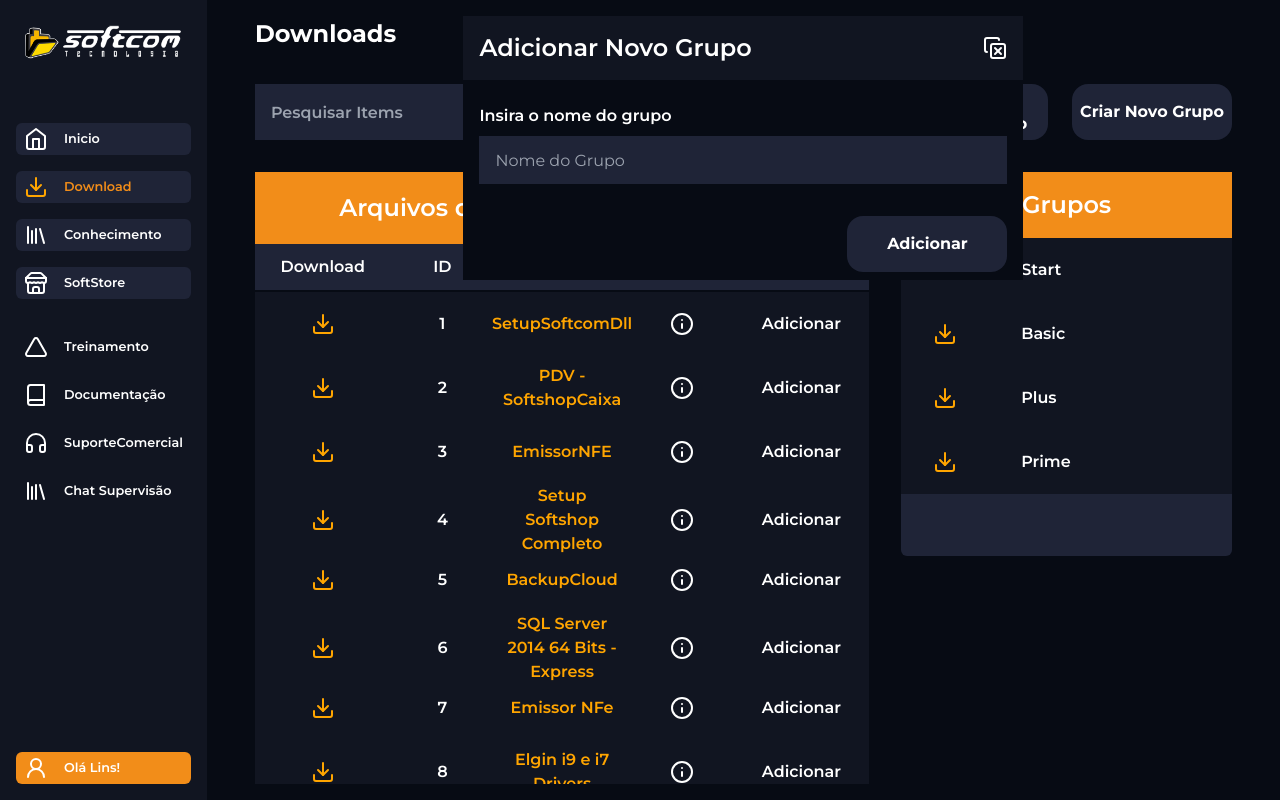
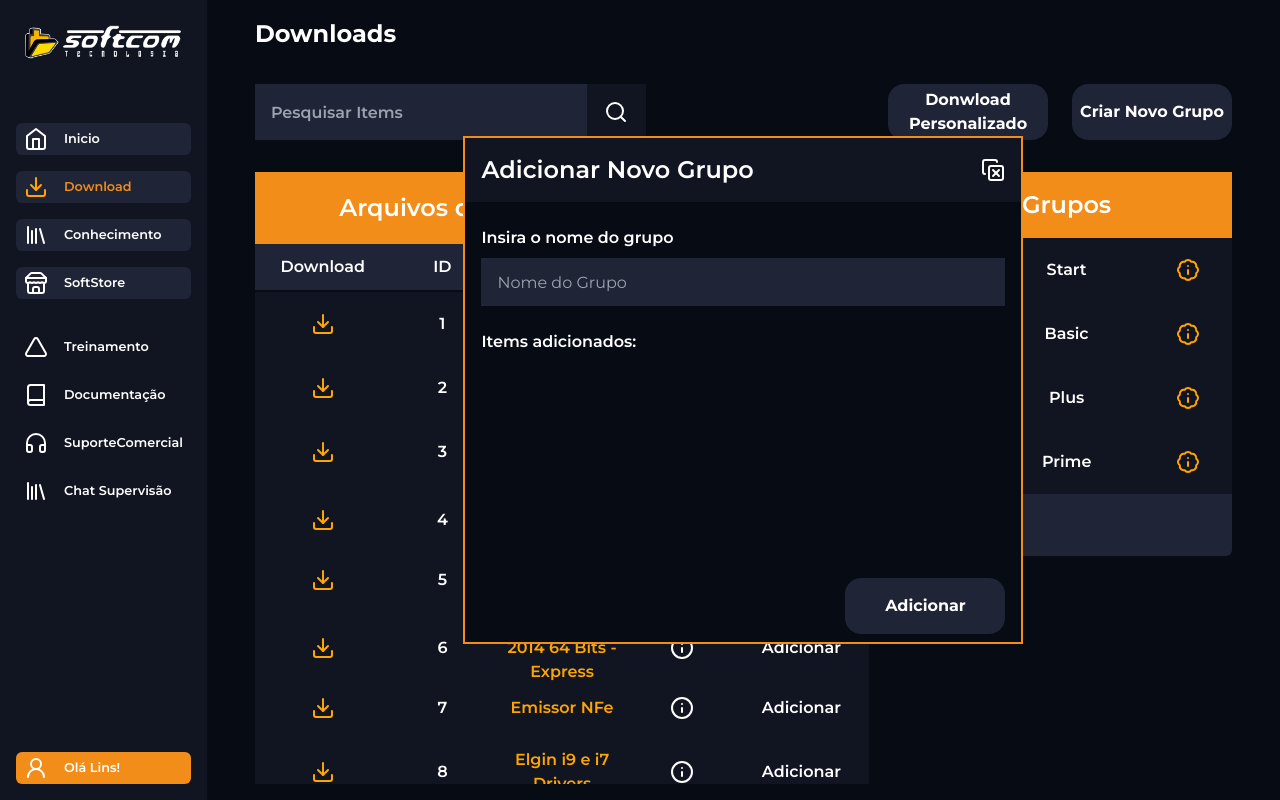
Before and after one commit to Strifexss/HelpToolsRemake, a Next.js app: page /paginas/Downloads in a window 1280 px wide. Both pictures are taken after a click on the button "Criar Novo Grupo". Built offline with nearby package versions, Linux system fonts and the light colour scheme.

Commit message:
Downloas GruposPersonalizos

```diff
--- /dev/null
+++ b/src/app/Models/IDownloadGrupos.tsx
@@ -0,0 +1,4 @@
+export default interface IDonwloadGrupos {
+ nome: string,
+ Downloads: string[]
+}
--- a/src/app/paginas/components/Donwloads/GruposArea.tsx
+++ b/src/app/paginas/components/Donwloads/GruposArea.tsx
@@ -1,6 +1,19 @@
+import IDonwloadGrupos from "@/app/Models/IDownloadGrupos"
 import GruposItems from "./GruposItems"
+import { SetStateAction, useState } from "react"
+import { ItemsGrupos } from "./ItemsGrupos/ItemsGrupos"
 
-export default function Grupos() {
+interface Props {
+    Items: IDonwloadGrupos[] | [],
+    setItems: React.Dispatch<SetStateAction<IDonwloadGrupos[] | []>>,
+    setInfosModalItemsGrupos: React.Dispatch<SetStateAction<IDonwloadGrupos>>,
+    OpenItemsGrupos: React.Dispatch<SetStateAction<boolean>>,
+}
+
+export default function Grupos(Props:Props) {
+
+
+
     return(
         <section className="w-full md:w-[35%] h-[50%] flex flex-col">
             <section className="w-full h-full bg-padraoCinzaSC flex flex-col scrollbar-hide rounded-md">
@@ -10,10 +23,13 @@
                     </h1>
                 </div>
                 <section className="w-full h-full flex flex-col">
-                    <GruposItems conteudo="Start"/>
-                    <GruposItems conteudo="Basic"/>
-                    <GruposItems conteudo="Plus"/>
-                    <GruposItems conteudo="Prime"/>
+                    {
+                        Props.Items.map(x => {
+                            return(
+                                <GruposItems setInfosModalItemsGrupos={Props.setInfosModalItemsGrupos} OpenItemsGrupos={Props.OpenItemsGrupos} key={x.nome} Conteudo={x}/>
+                            )
+                        })
+                    }
                 </section>
             </section>
         </section>
--- a/src/app/paginas/components/Donwloads/GruposItems.tsx
+++ b/src/app/paginas/components/Donwloads/GruposItems.tsx
@@ -1,19 +1,35 @@
+import IDonwloadGrupos from "@/app/Models/IDownloadGrupos"
 import { Download } from "lucide-react"
+import { SetStateAction } from "react"
+import {BadgeInfo} from "lucide-react"
 
 interface Props {
-    conteudo: string
+    Conteudo: IDonwloadGrupos,
+    OpenItemsGrupos: React.Dispatch<SetStateAction<boolean>>,
+    setInfosModalItemsGrupos: React.Dispatch<SetStateAction<IDonwloadGrupos>>,
 }
 
-export default function GruposItems({conteudo}:Props) {
+export default function GruposItems(Props:Props) {
+
+    function HandleInfoModal() {
+        Props.setInfosModalItemsGrupos(Props.Conteudo)
+        Props.OpenItemsGrupos(true)
+    }
+
     return(
-        <div className="w-full h-[4rem] bg-padraoCinzaC hover:bg-padraoCinzaE flex flex-row gap-16 justify-start px-8 cursor-pointer">
-            <div className="h-full flex justify-center items-center">
-                <Download color="orange"/>
+        <div className="w-full h-[4rem] bg-padraoCinzaC hover:bg-padraoCinzaE flex flex-row gap-16 justify-between px-8 cursor-pointer">
+            <div className="flex justify-center items-center h-full">
+                <Download onClick={() => window.alert(`Donwload ${Props.Conteudo.nome} iniciado`)}
+                color="orange"/>
             </div>
             <div className="h-full flex justify-center items-center">
                 <h1 className="text-[white] font-semibold">
-                    {conteudo}
+                    {Props.Conteudo.nome}
                 </h1>
+            </div>
+            <div className="flex justify-center items-center h-full">
+                <BadgeInfo onClick={() => HandleInfoModal()}
+                color="orange"/>
             </div>
         </div>
     )
--- /dev/null
+++ b/src/app/paginas/components/Donwloads/ItemsGrupos/ItemsGrupos.tsx
@@ -0,0 +1,20 @@
+import IDonwloadGrupos from "@/app/Models/IDownloadGrupos";
+
+export const ItemsGrupos:IDonwloadGrupos[] = [
+    {
+        nome: "Start",
+        Downloads: ["Softshop", "PDV", "Emissor"]
+    },
+    {
+        nome: "Basic",
+        Downloads: ["Softshop", "SQL", "PDV", "Emissor", "TEF"]
+    },
+    {
+        nome: "Plus",
+        Downloads: ["Softshop", "SQL", "PDV", "Emissor", "TEF", "BackupCloud"]
+    },
+    {
+        nome: "Prime",
+        Downloads: ["Softshop", "PDV", "SQL", "Emissor", "TEF", "BackupCloud", "Tá na Mão"]
+    },
+]
--- a/src/app/paginas/components/Donwloads/Main.tsx
+++ b/src/app/paginas/components/Donwloads/Main.tsx
@@ -1,7 +1,6 @@
 "use client"
 import SearchBar from "../SoftStore/SearchBar"
 import ButtonDownload from "./ButtonDownloads"
-import DownloadsItems from "./DownloadsItems"
 import DownloadArea from "./DownloadArea"
 import Grupos from "./GruposArea"
 import { useState, useEffect } from "react"
@@ -9,8 +8,11 @@
 import IDownloads from "@/app/Models/IDownloads"
 import ModalDownloadPersonalizado from "./Modals/ModalDownloadPersonalizado"
 import FetchDataDownloads from "@/app/hooks/useDownloadData"
-import useFilterDownload from "@/app/hooks/Download/useFIlterDownloadData"
 import AdicioarGrupo from "./Modals/AdicionarGrupo"
+import IDonwloadGrupos from "@/app/Models/IDownloadGrupos"
+import { ItemsGrupos } from "./ItemsGrupos/ItemsGrupos"
+import InfosGrupoModal from "./Modals/InfoGruposModal"
+
 export default function Main() {
 
     const [showInfoModal, setShowInfoModal] = useState(false)
@@ -18,11 +20,12 @@
     const [modalDataInfo, setModalDataInfo] = useState<IDownloads | null>(null)
     const [checkedItems, setCheckedItems] = useState<IDownloads[] | null>([])
     const [DownloadPersonalizadoModal, setDownloadPersonalizadoModal] = useState(false)
-
+    const [showInfoGrupoModal, setShowInfoGrupoModal] = useState(false)
 
     const [PrimaryData, setPrimaryData] = useState<IDownloads[] | null >(null)
     const [SecondaryData, setDataSecondary] = useState<IDownloads[] | null >(null)
-
+    const [ItemsDoGrupo, setItemsGrupos] = useState<IDonwloadGrupos[]>(ItemsGrupos)
+    const [modalItemGrupo, setModalItemsGruposInfos] = useState<IDonwloadGrupos>({nome: "Iniciar", Downloads: [""]})
 
     useEffect(() => {
         const fetchData = async () => {
@@ -61,7 +64,7 @@
             </section>
             <div className="w-full h-full flex flex-col md:flex-row gap-8">
                 <DownloadArea Data={SecondaryData} CheckedItemsArray={checkedItems} CheckedItems={setCheckedItems} ModalDataTransfer={setModalDataInfo} handleInfoModal={setShowInfoModal}/>
-                <Grupos/>
+                <Grupos setInfosModalItemsGrupos={setModalItemsGruposInfos} OpenItemsGrupos={setShowInfoGrupoModal} Items={ItemsDoGrupo} setItems={setItemsGrupos}/>
             </div>
             {   DownloadPersonalizadoModal &&
                 <ModalDownloadPersonalizado ClickCancelar={() => setDownloadPersonalizadoModal(false)} items={checkedItems}/>
@@ -70,7 +73,11 @@
                 <ModalsInfos ModalData={modalDataInfo} handleInfoModal={setShowInfoModal}/>
             }
             { showAdicionarGrupoModal &&
-                <AdicioarGrupo CloseModal={setShowAdicionarGrupoModal}/>
+                <AdicioarGrupo SetGrupo={setItemsGrupos} ItemsCheckados={checkedItems} CloseModal={setShowAdicionarGrupoModal}/>
+            }
+            {
+                showInfoGrupoModal &&
+                <InfosGrupoModal Grupos={ItemsDoGrupo} setGrupos={setItemsGrupos} Dados={modalItemGrupo} HandleCloseModal={setShowInfoGrupoModal}/>
             }
         </div>
     )
--- a/src/app/paginas/components/Donwloads/Modals/AdicionarGrupo.tsx
+++ b/src/app/paginas/components/Donwloads/Modals/AdicionarGrupo.tsx
@@ -1,18 +1,48 @@
-import { SetStateAction } from "react";
+import { SetStateAction, useState } from "react";
 import ButtonDownload from "../ButtonDownloads";
 import { CopyXIcon } from "lucide-react"
 import { motion } from "framer-motion"
+import IDownloads from "@/app/Models/IDownloads";
+import IDonwloadGrupos from "@/app/Models/IDownloadGrupos";
+
 interface Props {
-    CloseModal: React.Dispatch<SetStateAction<boolean>>
+    CloseModal: React.Dispatch<SetStateAction<boolean>>,
+    SetGrupo: React.Dispatch<SetStateAction<IDonwloadGrupos[]>>,
+    ItemsCheckados: IDownloads[] | null,
+
 }
 
+
+
 export default function AdicioarGrupo(Props: Props) {
+
+    const [nome, setNome] = useState<string>("")
+
+    function handleNome(event: React.ChangeEvent<HTMLInputElement>) {
+        console.log(event.target.value)
+        setNome(event.target.value)
+    }
+
+    function adicionar() {
+        const novosDownloads = Props.ItemsCheckados?.map(x => x.nome) || [""]
+
+        Props.SetGrupo(prevState =>
+            [...prevState, {
+                nome: nome,
+                Downloads: novosDownloads
+            }]
+        )
+        window.alert("Adicionado")
+    }
+
+
+
     return (
         <motion.div
             initial={{ opacity: 0, scale: 0.8, y: -50 }}
-            animate={{ opacity: 1, scale: 1, y: 0 }}
+            animate={{ opacity: 1, scale: 1, y: 120 }}
             transition={{duration: 0.2}}
-            className="w-full h-full md:w-[35rem] md:h-auto bg-padraoCinzaE absolute md:translate-y-44 flex flex-col">
+            className="w-full border-dourado border-2 h-full md:w-[35rem] md:h-auto bg-padraoCinzaE absolute md:translate-y-44 flex flex-col">
             <section className="w-full h-[4rem] bg-padraoCinzaC flex justify-between items-center px-4">
                 <h1 className="text-[white] text-2xl font-semibold">
                     Adicionar Novo Grupo
@@ -24,11 +54,27 @@
                 <label className="text-[white] font-semibold" htmlFor="GrupoAdd">
                     Insira o nome do grupo
                 </label>
-                <input type="text" placeholder="Nome do Grupo" id="GrupoAdd"
+                <input onChange={handleNome} type="text" placeholder="Nome do Grupo" id="GrupoAdd"
                     className="w-full h-[3rem] bg-padraoCinzaSC p-4 text-[white]" />
             </section>
+            <section className="px-4 w-full h-[15rem] flex flex-row flex-wrap justify-start items-start gap-2 overflow-y-scroll scrollbar-hide">
+                <section className="w-full flex justify-start items-center">
+                    <h1 className="text-[white] font-semibold">
+                        Items adicionados:
+                    </h1>
+                </section>
+                {
+                    Props.ItemsCheckados?.map(x => {
+                        return(
+                            <div key={x.nome} className="w-[49%] h-[3rem] bg-padraoCinzaSC text-[white] text-center font-semibold flex justify-center items-center">
+                                {x.nome}
+                            </div>
+                        )
+                    })
+                }
+            </section>
             <section className="w-full flex justify-end items-center px-4 py-2">
-                <ButtonDownload Conteudo="Adicionar" />
+                <ButtonDownload click={adicionar} Conteudo="Adicionar" />
             </section>
         </motion.div>
     )
--- /dev/null
+++ b/src/app/paginas/components/Donwloads/Modals/InfoGruposModal.tsx
@@ -0,0 +1,68 @@
+import IDonwloadGrupos from "@/app/Models/IDownloadGrupos"
+import {X, Trash2} from "lucide-react"
+import { SetStateAction, useState } from "react"
+
+interface Props {
+    HandleCloseModal: React.Dispatch<SetStateAction<boolean>>,
+    setGrupos: React.Dispatch<SetStateAction<IDonwloadGrupos[]>>,
+    Grupos: IDonwloadGrupos[],
+    Dados: IDonwloadGrupos
+}
+
+export default function InfosGrupoModal(Props: Props) {
+
+    const [handleExcluir, setHandleExcluir] = useState(false)
+
+    function Excluir() {
+        const novosGrupos = Props.Grupos.filter(x => x.nome !== Props.Dados.nome)
+        Props.setGrupos(novosGrupos)
+        setHandleExcluir(false)
+    }
+
+    return(
+        <div className="w-[20rem] h-[25rem] bg-padraoCinzaSC border-dourado border-2 absolute translate-y-40 flex flex-col gap-6 p-6 items-center">
+        <section className="w-full flex justify-between">
+            <h1 className="text-[white] font-semibold">
+                <h1>{Props.Dados.nome}</h1>
+            </h1>
+            <div className="flex gap-6">
+            <Trash2 className="cursor-pointer"
+                onClick={() => setHandleExcluir(true)}
+                color="white"/>
+            <X className="cursor-pointer"
+                color="white"
+                onClick={() => Props.HandleCloseModal(false)}/>
+            </div>
+        </section>
+        <section className="w-full h-full overflow-y-scroll scrollbar-hide flex flex-col gap-2">
+            {Props.Dados.Downloads.map(x => {
+                return(
+                    <div key={x} className="w-full h-[3rem] bg-padraoCinzaC flex p-2 items-center justify-center">
+                        <h1 className="text-[white] font-semibold text-center">
+                            {x}
+                        </h1>
+                    </div>
+                )
+            })}
+        </section>
+        {
+            handleExcluir &&
+        <div className="w-full h-full absolute bg-padraoCinzaSC -translate-y-6 flex flex-col justify-center items-center gap-6 p-6">
+            <h1 className="text-[white] font-semibold text-[1.2rem]">
+                Desja Excluir o Grupo?
+            </h1>
+            <section className="w-full flex gap-2">
+                <button onClick={() => setHandleExcluir(false)}
+                className="w-[50%] h-[2rem] bg-dourado text-[white] font-semibold">
+                    Não
+                </button>
+                <button onClick={() => {Excluir(), Props.HandleCloseModal(true)}}
+                className="w-[50%] h-[2rem] bg-[#c42020] text-[white] font-semibold">
+                    Sim
+                </button>
+            </section>
+        </div>
+        }
+    </div>
+    )
+}
```
